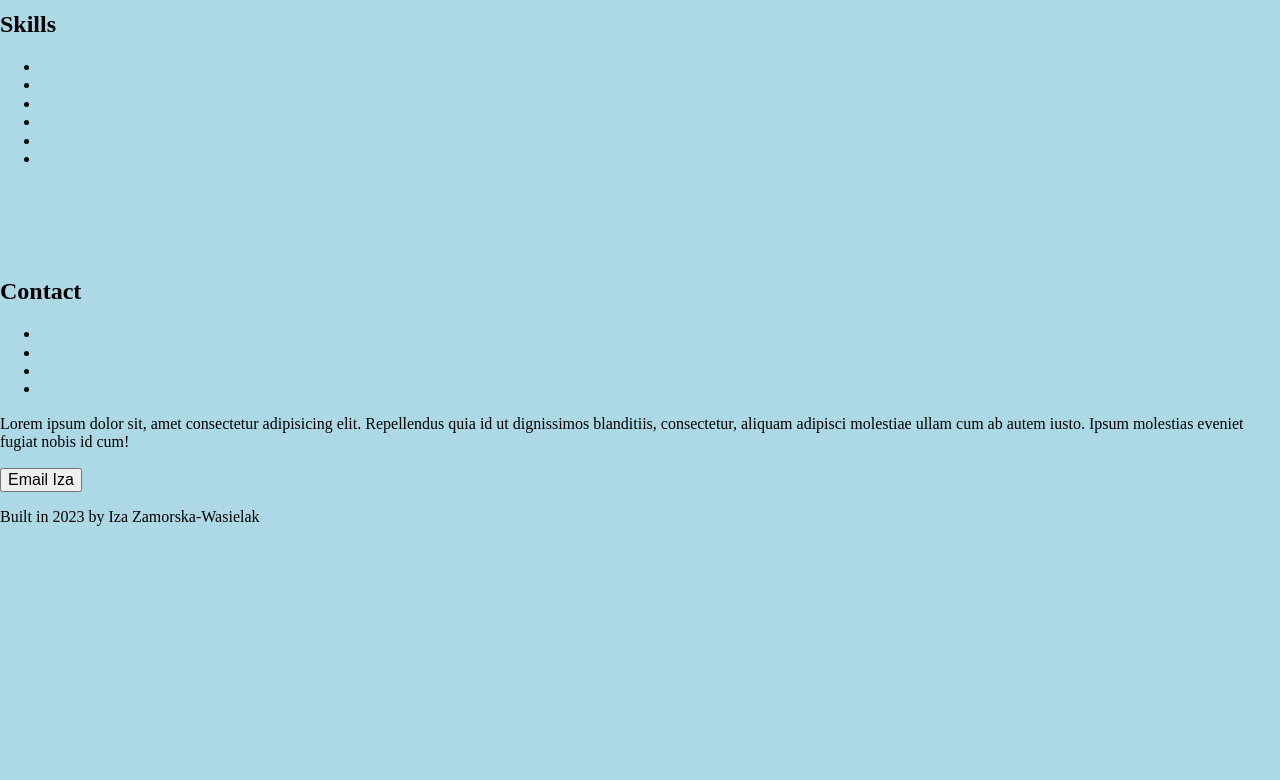
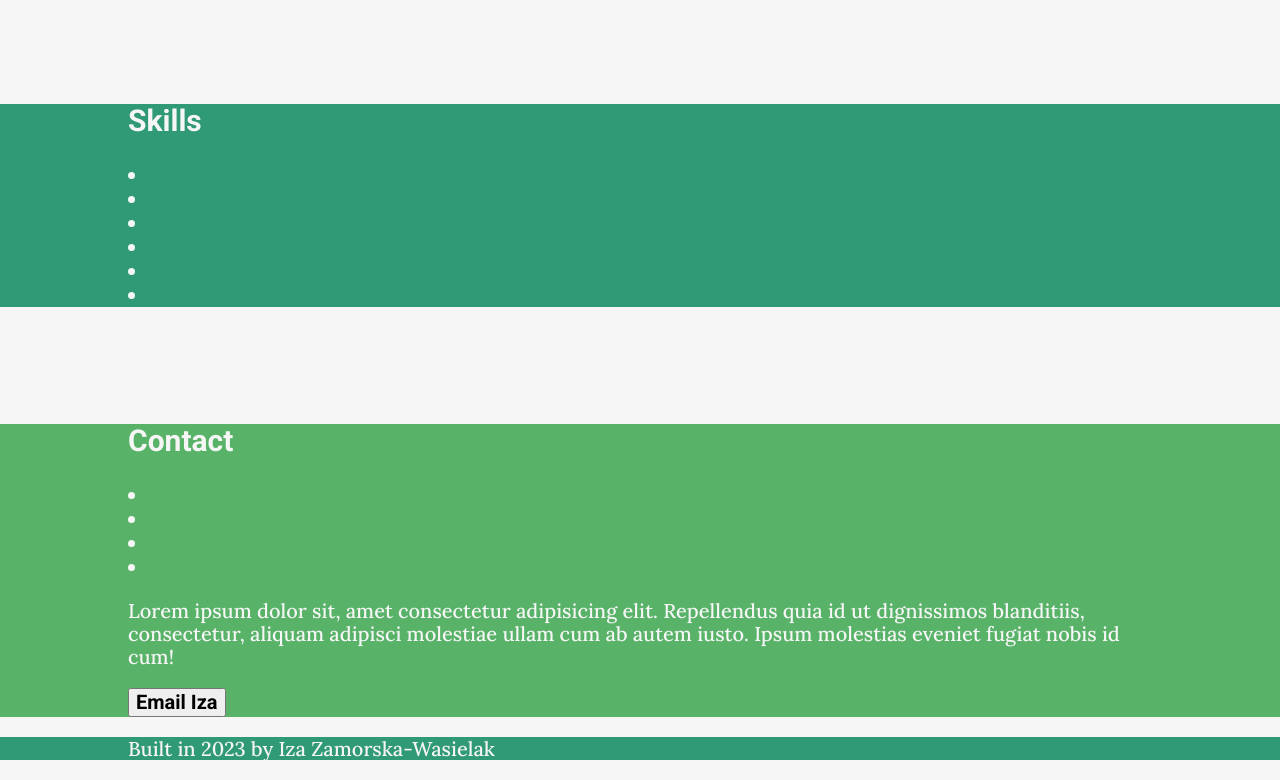
Before and after one commit to izazw/my-portfolio-iza-zamorska-wasielak, a plain HTML site: page index.html in a window 1280 px wide. Shown: the part 674-1454 px from the top of the page. Before the commit the page ends 1216 px from the top, so only its background shows below. Drawn offline with Linux system fonts and the light colour scheme.

Commit message:
background colors

```diff
--- a/styles/sass/_base-styles.scss
+++ b/styles/sass/_base-styles.scss
@@ -1 +1,17 @@
 @use "variables" as*;
+
+body {
+   background-color: $clr-white-off;
+}
+
+.wrapper {
+   width: 90%;
+   margin: 0 auto;
+   max-width: 1024px;
+}
+
+ul {
+   margin: 0;
+   list-style-position: inside;
+   padding: 0;
+}
--- a/styles/sass/_footer.scss
+++ b/styles/sass/_footer.scss
@@ -1 +1,5 @@
 @use "variables" as*;
+
+footer {
+   background-color: $clr-base-dk;
+}
--- a/styles/sass/_header.scss
+++ b/styles/sass/_header.scss
@@ -1 +1,5 @@
 @use "variables" as*;
+
+header {
+   background-color: $clr-accent-header;
+}
--- a/styles/sass/_main.scss
+++ b/styles/sass/_main.scss
@@ -1,4 +1,12 @@
 @use "variables" as*;
 body {
-   background-color: lightblue;
+   background-color: $clr-white-off;
 }
+
+.skills {
+   background-color: $clr-base-dk;
+}
+
+.contact {
+   background-color: $clr-base-lt;
+}
--- a/styles/sass/_typography.scss
+++ b/styles/sass/_typography.scss
@@ -1 +1,11 @@
 @use "variables" as*;
+
+body {
+   font-family: $primary-font;
+   font-size: 125%;
+   color: $clr-white-off;
+}
+
+h1, h2, h3, button, a {
+   font-family: $secondary-font;
+}
--- a/styles/sass/_variables.scss
+++ b/styles/sass/_variables.scss
@@ -2,9 +2,9 @@
 
 $clr-accent: #dad873;
 $clr-accent-lt: #efeeb4;
+$clr-accent-header: #454d66;
 $clr-base-lt: #58b368;
 $clr-base-dk: #309975;
-$clr-base-alt: #309975;
 $clr-white-off: #f6f6f6;
 $clr-black: #14070E;
 
```
Also changed, not shown: styles/styles.css.
